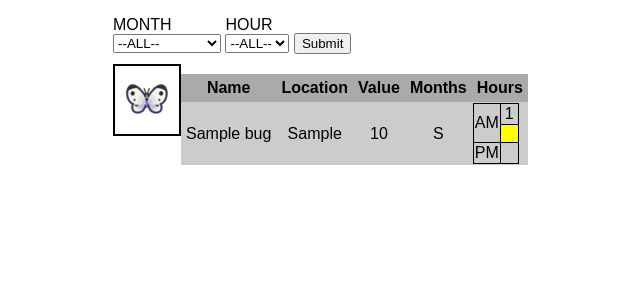
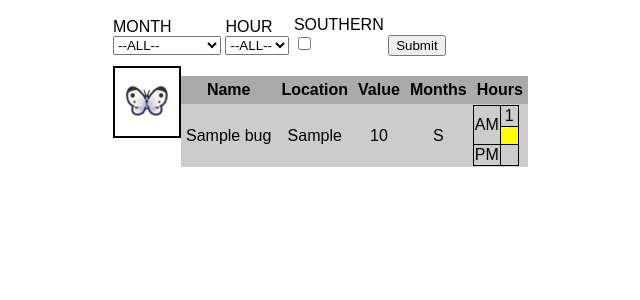
Before and after one commit to rmorriscpux/acnh, a Django app: page /bugs/ in a window 1280 px wide. Shown: the part 42-342 px from the top of the page, without its empty margins (27-667 px from the left). Run offline with Django 3.2, Linux system fonts and the light colour scheme; tables that the repository leaves empty hold one stand-in row (values such as "Sample post"); some libraries are stand-ins or nearby versions.

Commit message:
Added Southern Hemisphere Support Southern checkbox to templates. Logic to invert month ranges based on hemisphere set. Hemisphere toggle added to tooltip.

```diff
--- a/collectables/static/js/info-tooltip.js
+++ b/collectables/static/js/info-tooltip.js
@@ -6,7 +6,8 @@ $(document).ready(function(){
         // Pull critter info from the database and place it in the associated tooltip span.
         tooltip.load("./critter_info/", {
             csrfmiddlewaretoken : $("input[name='csrfmiddlewaretoken']").val(),
-            name : image.attr('alt')
+            name : image.attr('alt'),
+            hemisphere : $("#hemisphere").val()
         });
         tooltip.show();
     }, function(){
--- a/collectables/templates/bugs.html
+++ b/collectables/templates/bugs.html
@@ -40,11 +40,16 @@
                     </select>
                 </div>
                 <div class="selection-form-item">
+                    <label for="southern_hemi">SOUTHERN</label><br>
+                    <input type="checkbox" id="southern_hemi" name="southern" value="southern"{% if hemisphere == "southern" %} checked{% endif %}>
+                </div>
+                <div class="selection-form-item">
                     <button type="submit">Submit</button>
                 </div>
             </form>
         </div>
         <div class="flex-row" id="graphic_grid">
+            <input type="hidden" id="hemisphere" value="{{ hemisphere }}">
         {% for bug in all_bugs %}
             {% if forloop.counter|mod:5 == 1 %}<div class="graphic-column" id="graphic_col_{{ forloop.counter|intdiv:5 }}">{% endif %}
                 <div class="graphic-box" id="bug_{{ bug.id }}">
@@ -70,7 +75,8 @@
                     <td class="list">{{ bug.price }}</td>
                     <td class="list">
                         {% for month in months %}
-                        <span class="{% if month in bug.months.all %}avail-month{% else %}unavail-month{% endif %}">{{ month.initial }}</span>
+                        {% if hemisphere == "southern" %}<span class="{% if month.southern in bug.months.all %}avail-month{% else %}unavail-month{% endif %}">{{ month.initial }}</span>
+                        {% else %}<span class="{% if month in bug.months.all %}avail-month{% else %}unavail-month{% endif %}">{{ month.initial }}</span>{% endif %}
                         {% endfor %}
                     </td>
                     <td>
--- a/collectables/views.py
+++ b/collectables/views.py
@@ -99,11 +99,15 @@ def index(request):
 def bugs(request):
     context = {}
     if request.method == "POST":
+        hemisphere = "southern" if "southern" in request.POST else "northern"
         # Get all the bugs for a selected month, or all if no month was selected.
         if 'selected_month' in request.POST:
             selected_month = Month.objects.filter(name=request.POST['selected_month'])
             if selected_month:
-                month_bugs = selected_month[0].bugs.all()
+                if hemisphere == "northern":
+                    month_bugs = selected_month[0].bugs.all()
+                else: # Southern
+                    month_bugs = selected_month[0].southern.bugs.all()
                 context['current_month'] = request.POST['selected_month']
             else:
                 month_bugs = Bug.objects.all()
@@ -123,8 +127,10 @@ def bugs(request):
             hour_bugs = Bug.objects.all()
         # Put them together.
         context['bugs'] = month_bugs.intersection(hour_bugs)
+        context['hemisphere'] = hemisphere
     else: # Grab all the bugs in the list.
         context['bugs'] = Bug.objects.all()
+        context['hemisphere'] = "northern"
         context['current_month'] = ""
         context['current_hour'] = ""
     context['months'] = Month.objects.all()
@@ -138,6 +144,7 @@ def bugs(request):
 def fish(request):
     context = {}
     if request.method == "POST":
+        hemisphere = "southern" if "southern" in request.POST else "northern"
         # Get all the fish for a selected shadow, or all if no shadow was selected.
         if 'selected_shadow' in request.POST:
             selected_shadow = Shadow.objects.filter(size=request.POST['selected_shadow'])
@@ -149,11 +156,14 @@ def fish(request):
                 context['current_shadow'] = ""
         else:
             shadow_fishes = Fish.objects.all()
-        # Get all the bugs for a selected month, or all if no month was selected.
+        # Get all the fish for a selected month, or all if no month was selected.
         if 'selected_month' in request.POST:
             selected_month = Month.objects.filter(name=request.POST['selected_month'])
             if selected_month:
-                month_fishes = selected_month[0].fishes.all()
+                if hemisphere == "northern":
+                    month_fishes = selected_month[0].fishes.all()
+                else: # Southern
+                    month_fishes = selected_month[0].southern.fishes.all()
                 context['current_month'] = request.POST['selected_month']
             else:
                 month_fishes = Fish.objects.all()
@@ -173,8 +183,10 @@ def fish(request):
             hour_fishes = Fish.objects.all()
         # Put them together.
         context['fishes'] = month_fishes.intersection(hour_fishes, shadow_fishes)
+        context['hemisphere'] = hemisphere
     else: # Grab all the fish in the list.
         context['fishes'] = Fish.objects.all()
+        context['hemisphere'] = "northern"
         context['current_month'] = ""
         context['current_hour'] = ""
     context['months'] = Month.objects.all()
@@ -189,6 +201,7 @@ def fish(request):
 def sea_creatures(request):
     context = {}
     if request.method == "POST":
+        hemisphere = "southern" if "southern" in request.POST else "northern"
         # Get all the sea creatures for a selected shadow, or all if no shadow was selected.
         if 'selected_shadow' in request.POST:
             selected_shadow = Shadow.objects.filter(size=request.POST['selected_shadow'])
@@ -200,11 +213,14 @@ def sea_creatures(request):
                 context['current_shadow'] = ""
         else:
             shadow_creatures = SeaCreature.objects.all()
-        # Get all the bugs for a selected month, or all if no month was selected.
+        # Get all the sea creatures for a selected month, or all if no month was selected.
         if 'selected_month' in request.POST:
             selected_month = Month.objects.filter(name=request.POST['selected_month'])
             if selected_month:
-                month_creatures = selected_month[0].sea_creatures.all()
+                if hemisphere == "northern":
+                    month_creatures = selected_month[0].sea_creatures.all()
+                else: # Southern
+                    month_creatures = selected_month[0].southern.sea_creatures.all()
                 context['current_month'] = request.POST['selected_month']
             else:
                 month_creatures = SeaCreature.objects.all()
@@ -224,8 +240,10 @@ def sea_creatures(request):
             hour_creatures = SeaCreature.objects.all()
         # Put them together.
         context['sea_creatures'] = month_creatures.intersection(hour_creatures, shadow_creatures)
+        context['hemisphere'] = hemisphere
     else: # Grab all the sea creatures in the list.
         context['sea_creatures'] = SeaCreature.objects.all()
+        context['hemisphere'] = "northern"
         context['current_month'] = ""
         context['current_hour'] = ""
     context['months'] = Month.objects.all()
@@ -248,7 +266,7 @@ def bugs_info(request):
     except:
         return HttpResponse("Bug Not Found.")
 
-    is_southern =  "southern" in request.POST
+    is_southern =  request.POST['hemisphere'] == "southern"
 
     out_html = f'''
     <table class="critter_info">
@@ -290,7 +308,7 @@ def fish_info(request):
     except:
         return HttpResponse("Fish Not Found.")
 
-    is_southern = "southern" in request.POST
+    is_southern = request.POST['hemisphere'] == "southern"
 
     out_html = f'''
     <table class="critter_info">
@@ -324,7 +342,7 @@ def fish_info(request):
 
 # sea_creatues_info
 # Path: /sea_creatures/critter_info/
-# AJAX Get information for a specific bug.
+# AJAX Get information for a specific sea creature.
 def sea_creatures_info(request):
     if request.method != "POST":
         return redirect('/sea_creatures/')
@@ -336,7 +354,7 @@ def sea_creatures_info(request):
     except:
         return HttpResponse("Sea Creature Not Found.")
 
-    is_southern = "southern" in request.POST
+    is_southern = request.POST['hemisphere'] == "southern"
 
     out_html = f'''
     <table class="critter_info">
```
Also changed, not shown: collectables/templates/fish.html (+7 -1 lines), collectables/templates/sea_creatures.html (+7 -1 lines).
